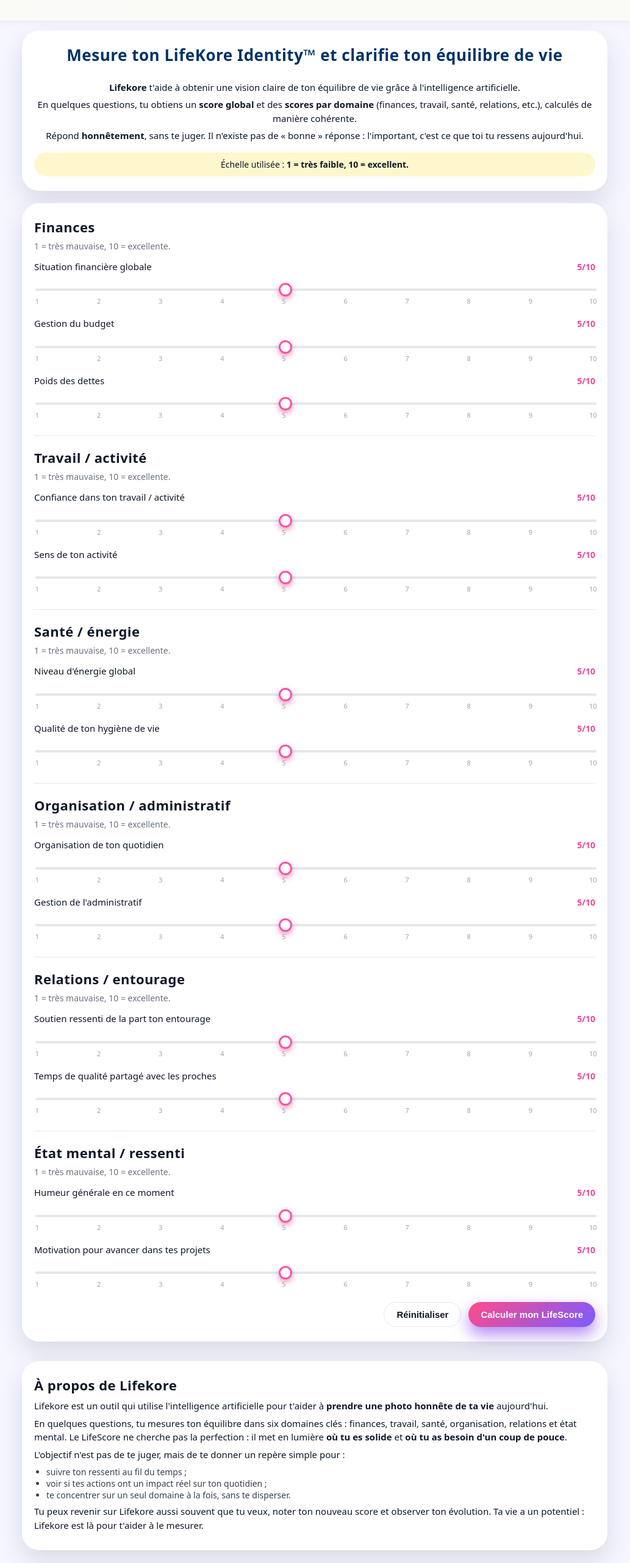
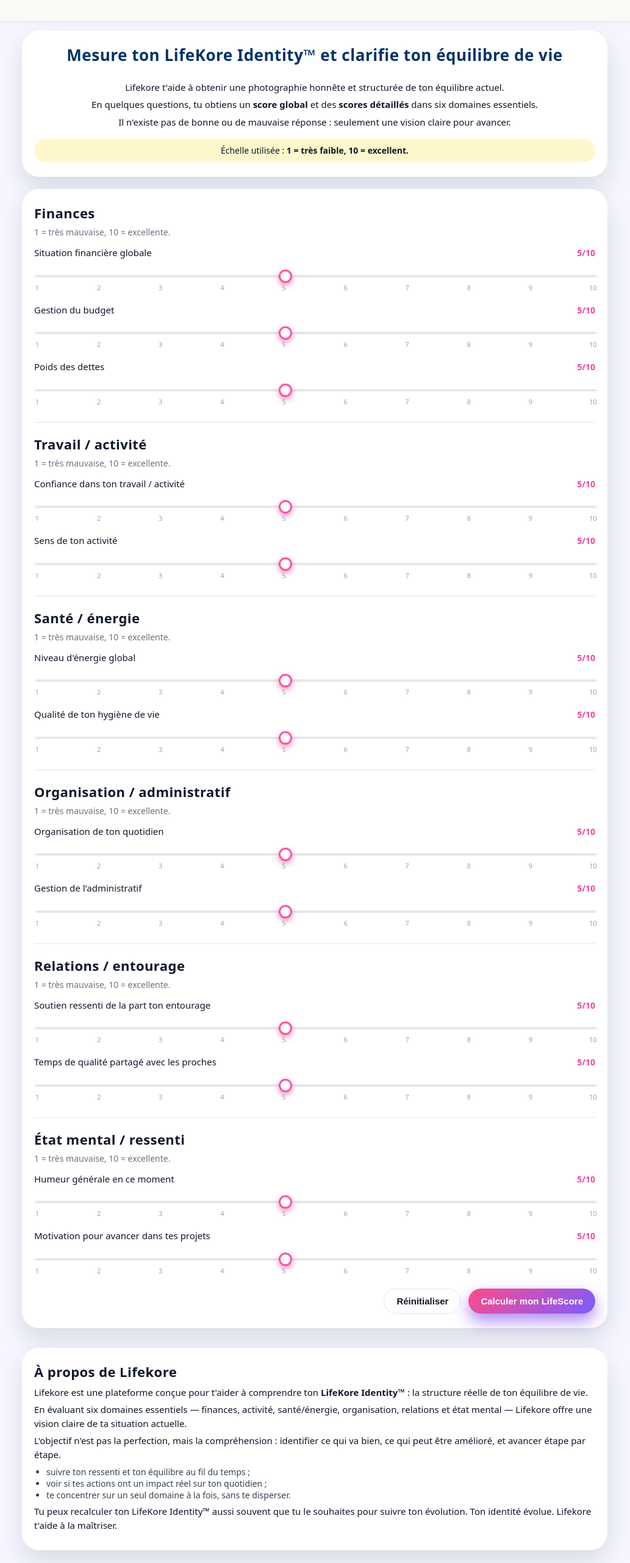
Before and after one commit to Brax971/Lifescore, a Next.js app: page / in a window 1280 px wide. Shown: the part 234-2797 px from the top of the page at 61% size, without its empty margins (124-1157 px from the left). Built offline with nearby package versions, Linux system fonts and the light colour scheme.

Commit message:
Update page.js

```diff
--- a/app/page.js
+++ b/app/page.js
@@ -199,20 +199,19 @@
               flex: 1,
               marginLeft: 16,
               marginRight: 16,
-    fontSize: 24,           // plus grand
-    fontWeight: 700,        // très lisible, épais
+              fontSize: 24, // plus grand
+              fontWeight: 700, // très lisible, épais
               lineHeight: 1.3,
-    color: "#0A2A43",       // bleu du logo
+              color: "#0A2A43", // bleu du logo
               maxWidth: 420,
               textAlign: "center",
               fontFamily:
                 "Poppins, Inter, system-ui, -apple-system, BlinkMacSystemFont, 'SF Pro Text', 'Helvetica Neue', Arial, sans-serif",
             }}
           >
-  Découvre ton LifeKore Identity™
-
-
-Comprends où tu te trouves, avance vers où tu veux aller
+            Découvre ton LifeKore Identity™.
+            <br />
+            Comprends où tu te trouves, avance vers où tu veux aller.
           </div>
 
           {/* Boutons à droite */}
@@ -241,19 +240,17 @@
               Mesure ton LifeKore Identity™ et clarifie ton équilibre de vie
             </h1>
             <p>
-              <strong>Lifekore</strong> t&apos;aide à obtenir une vision claire
-              de ton équilibre de vie grâce à l&apos;intelligence artificielle.
+              Lifekore t&apos;aide à obtenir une photographie honnête et
+              structurée de ton équilibre actuel.
             </p>
             <p>
               En quelques questions, tu obtiens un{" "}
               <strong>score global</strong> et des{" "}
-              <strong>scores par domaine</strong> (finances, travail, santé,
-              relations, etc.), calculés de manière cohérente.
+              <strong>scores détaillés</strong> dans six domaines essentiels.
             </p>
             <p>
-              Répond <strong>honnêtement</strong>, sans te juger. Il n&apos;existe
-              pas de « bonne » réponse : l&apos;important, c&apos;est ce que toi
-              tu ressens aujourd&apos;hui.
+              Il n&apos;existe pas de bonne ou de mauvaise réponse : seulement
+              une vision claire pour avancer.
             </p>
             <div className="lk-scale-info">
               Échelle utilisée :{" "}
@@ -281,7 +278,9 @@
                     return (
                       <div key={question.id} className="lk-question-row">
                         <div className="lk-question-label-row">
-                          <p className="lk-question-label">{question.label}</p>
+                          <p className="lk-question-label">
+                            {question.label}
+                          </p>
                           <span className="lk-question-value">
                             {value}/10
                           </span>
@@ -461,24 +460,22 @@
           <div className="lk-card lk-card-main" style={{ marginTop: 20 }}>
             <h2>À propos de Lifekore</h2>
             <p>
-              Lifekore est un outil qui utilise l&apos;intelligence artificielle
-              pour t&apos;aider à{" "}
-              <strong>prendre une photo honnête de ta vie</strong>{" "}
-              aujourd&apos;hui.
+              Lifekore est une plateforme conçue pour t&apos;aider à comprendre
+              ton <strong>LifeKore Identity™</strong> : la structure réelle de
+              ton équilibre de vie.
             </p>
             <p>
-              En quelques questions, tu mesures ton équilibre dans six domaines
-              clés : finances, travail, santé, organisation, relations et état
-              mental. Le LifeScore ne cherche pas la perfection : il met en
-              lumière <strong>où tu es solide</strong> et{" "}
-              <strong>où tu as besoin d&apos;un coup de pouce</strong>.
+              En évaluant six domaines essentiels — finances, activité,
+              santé/énergie, organisation, relations et état mental — Lifekore
+              offre une vision claire de ta situation actuelle.
             </p>
             <p>
-              L&apos;objectif n&apos;est pas de te juger, mais de te donner un
-              repère simple pour :
+              L&apos;objectif n&apos;est pas la perfection, mais la
+              compréhension : identifier ce qui va bien, ce qui peut être
+              amélioré, et avancer étape par étape.
             </p>
             <ul className="lk-list">
-              <li>suivre ton ressenti au fil du temps ;</li>
+              <li>suivre ton ressenti et ton équilibre au fil du temps ;</li>
               <li>
                 voir si tes actions ont un impact réel sur ton quotidien ;
               </li>
@@ -487,9 +484,9 @@
               </li>
             </ul>
             <p>
-              Tu peux revenir sur Lifekore aussi souvent que tu veux, noter ton
-              nouveau score et observer ton évolution. Ta vie a un potentiel :
-              Lifekore est là pour t&apos;aider à le mesurer.
+              Tu peux recalculer ton LifeKore Identity™ aussi souvent que tu le
+              souhaites pour suivre ton évolution. Ton identité évolue. Lifekore
+              t&apos;aide à la maîtriser.
             </p>
           </div>
         </section>
```
Lines whose indentation alone changed are shown as unchanged.
